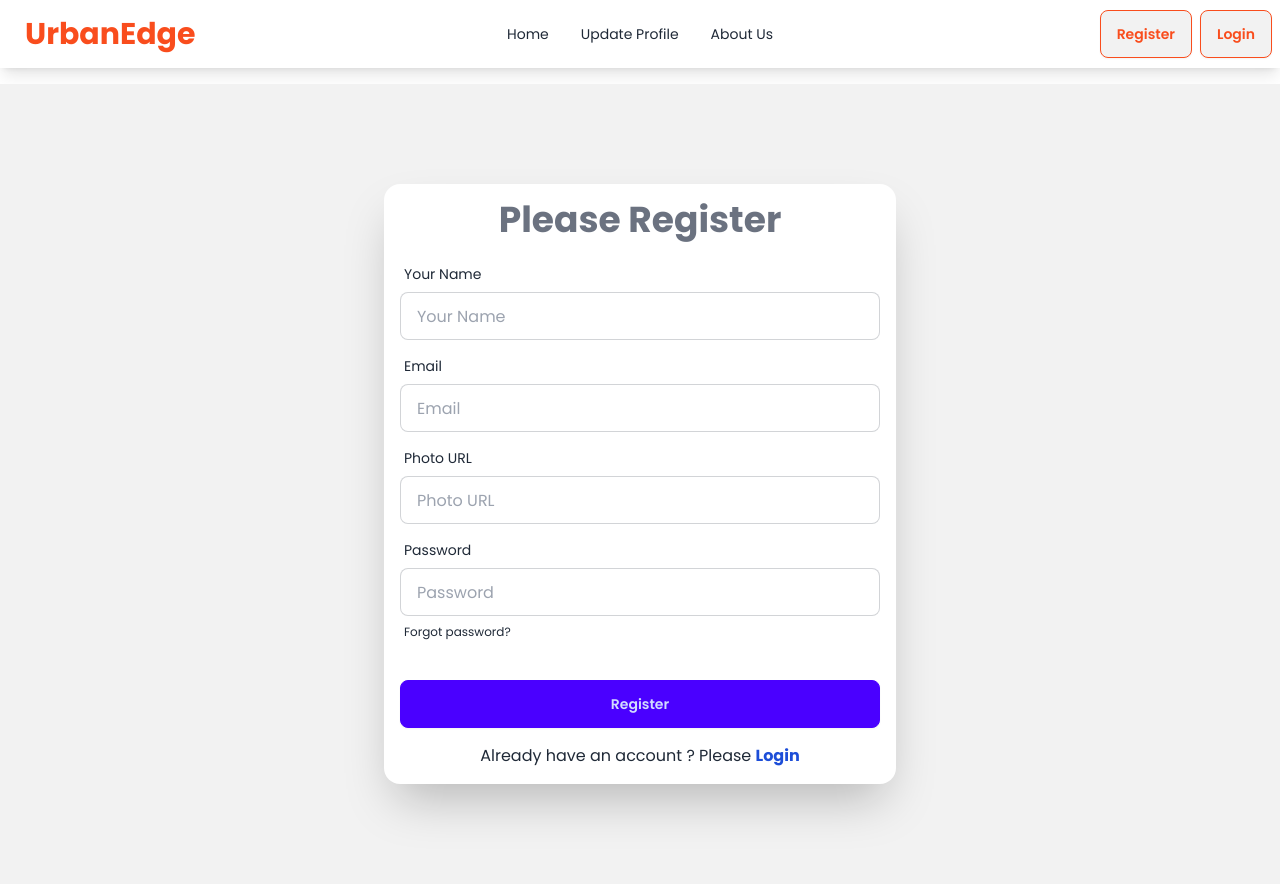
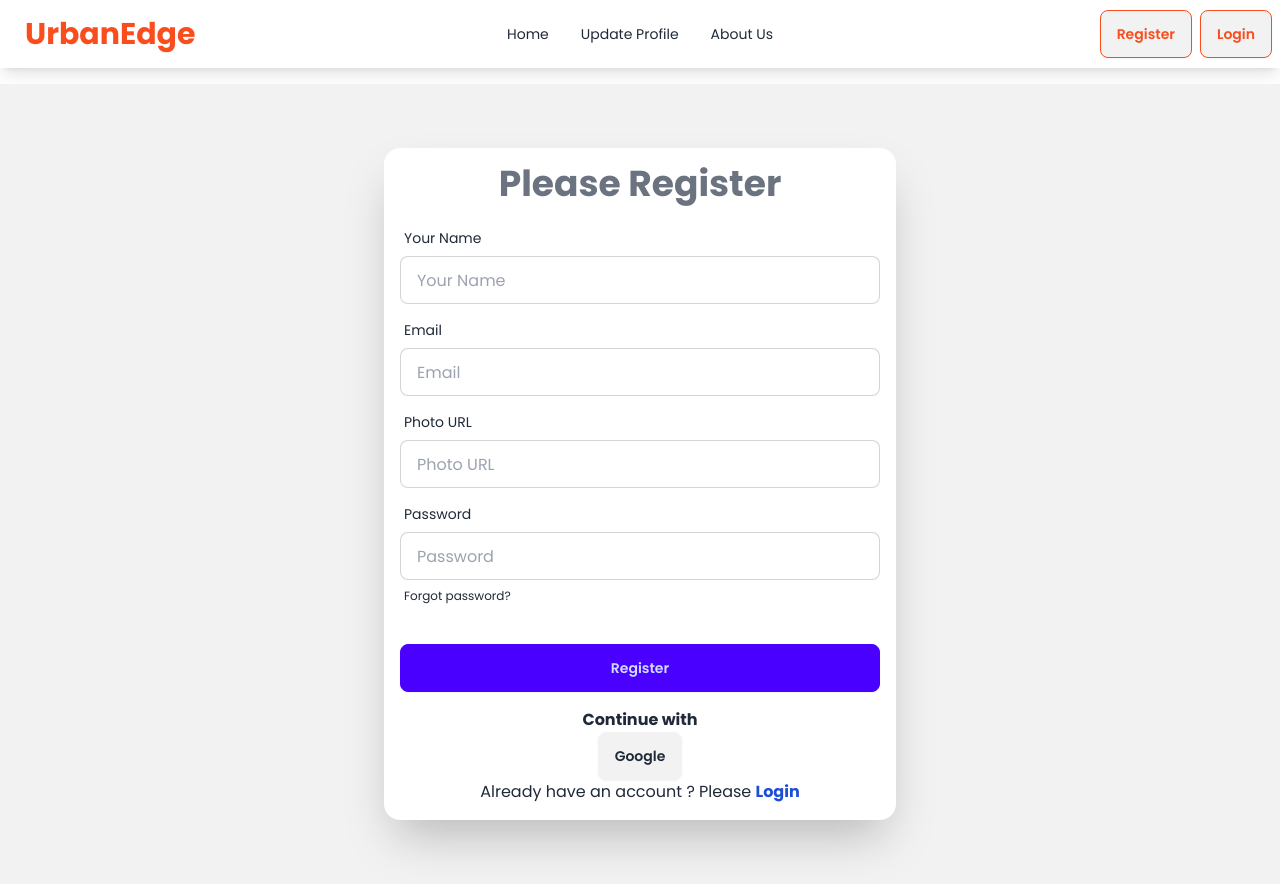
Before and after one commit to Tufazzul1/Urban-Edge, a React (Vite) app: page /register in a window 1280 px wide. Built offline with nearby package versions, Linux system fonts and the light colour scheme; no server answers.

Commit message:
added google auth provider

```diff
--- a/src/components/Estate/Estate.jsx
+++ b/src/components/Estate/Estate.jsx
@@ -5,7 +5,7 @@ const Estate = ({ estates }) => {
     const { id, estate_title, segment_name, description, image, price, status, area, location } = estates;
 
     return (
-        <div className="card card-compact bg-base-100 shadow-xl p-3 hover:border-2 hover:border-[#F94D1D]">
+        <div className="card card-compact bg-base-100 shadow-xl p-3 border-1 border-[#F94D1D] hover:border-2 hover:border-[#F94D1D]">
             <figure><img src={image} alt="" /></figure>
             <div className="card-body">
                 <div className="flex gap-2">
@@ -20,9 +20,8 @@ const Estate = ({ estates }) => {
                 <p>Location : {location}</p>
                 <div className="card-actions justify-end">
 
-                    <button className="btn btn-ghost">
+                    <button className="btn btn-error w-full ">
                         <Link to={`/estates/${id}`}>View Property</Link>
-
                     </button>
 
                 </div>
--- a/src/components/Register/Register.jsx
+++ b/src/components/Register/Register.jsx
@@ -1,4 +1,4 @@
-import { useContext, useState } from "react";
+import { useContext } from "react";
 import { Link, useNavigate } from "react-router-dom";
 import { AuthContext } from "../../provider/AuthProvider";
 import { toast, ToastContainer } from 'react-toastify';
@@ -7,8 +7,8 @@ import 'react-toastify/dist/ReactToastify.css';
 
 const Register = () => {
 
-    const { createUser } = useContext(AuthContext);
-    const navigate = useNavigate()
+    const { createUser, googleLogin } = useContext(AuthContext);
+    const navigate = useNavigate();
 
     // const [regSuccess, setRegSuccess] = useState("");
     // const [regError, setRegError] = useState("");
@@ -104,7 +104,14 @@ const Register = () => {
                         <button className="btn btn-primary">Register</button>
                     </div>
                 </form>
+
+                <div className="text-center font-bold">
+                    <h3>Continue with </h3>
+                    <button onClick={() => googleLogin()} className="btn">Google</button>
+
+                </div>
                 <p className="text-center mb-4">Already have an account ? Please <Link to={'/login'} className="text-blue-700 font-bold">Login</Link></p>
+
             </div>
             <ToastContainer />
         </div>
--- a/src/provider/AuthProvider.jsx
+++ b/src/provider/AuthProvider.jsx
@@ -1,10 +1,17 @@
 import { createContext, useEffect, useState } from "react";
-import { createUserWithEmailAndPassword, getAuth, onAuthStateChanged, signInWithEmailAndPassword, signOut } from "firebase/auth";
+import { createUserWithEmailAndPassword, getAuth, onAuthStateChanged, signInWithEmailAndPassword, signInWithPopup, signOut } from "firebase/auth";
 import app from "../firebase/firebase-config";
 import PropTypes from 'prop-types';
+import { GoogleAuthProvider } from "firebase/auth";
+
 
 export const AuthContext = createContext(null);
 const auth = getAuth(app);
+
+
+// social auth provider
+const googleProvider = new GoogleAuthProvider();
+
 
 const AuthProvider = ({ children }) => {
 
@@ -16,33 +23,38 @@ const AuthProvider = ({ children }) => {
         return createUserWithEmailAndPassword(auth, name, email, photo, password);
     }
 
-    const signIn = (email, password) =>{
+    const signIn = (email, password) => {
         setLoading(true)
         return signInWithEmailAndPassword(auth, email, password)
     }
 
-    const logOut = () =>{
+    const googleLogin = () => {
+        return signInWithPopup(auth, googleProvider)
+    }
+
+    const logOut = () => {
         setLoading(true)
         return signOut(auth);
     }
 
-    useEffect(() =>{
-        const unSubscribe = onAuthStateChanged(auth , currentUser =>{
-            console.log('current user in the satete change' , currentUser)
+    useEffect(() => {
+        const unSubscribe = onAuthStateChanged(auth, currentUser => {
+            console.log('current user in the satete change', currentUser)
             setUser(currentUser);
             setLoading(false)
         })
-        return () =>{
+        return () => {
             unSubscribe()
         }
-    },[])
+    }, [])
 
     const authInfo = {
         user,
         createUser,
         signIn,
         logOut,
-        loading
+        loading,
+        googleLogin
     }
     return (
         <AuthContext.Provider value={authInfo}>
```
